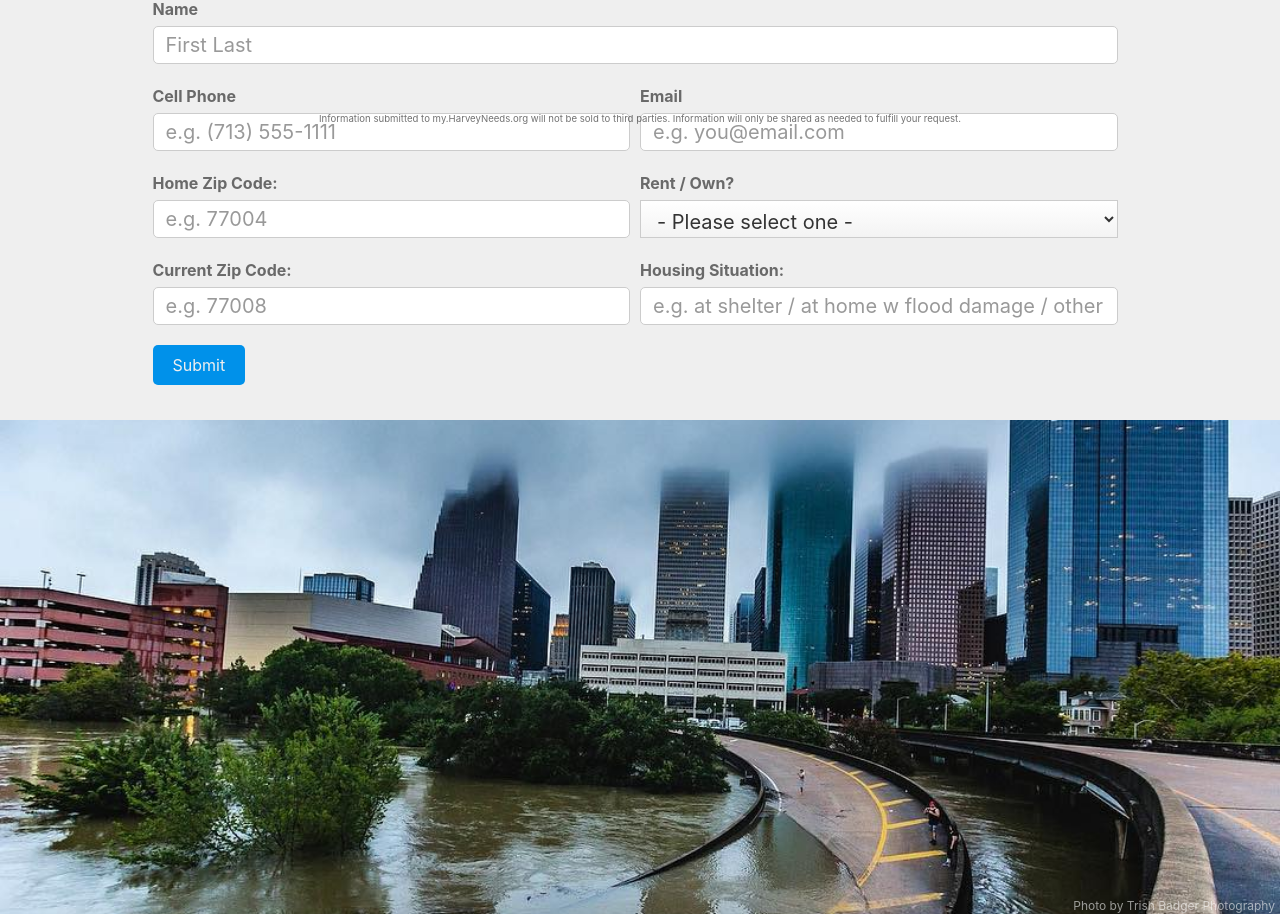
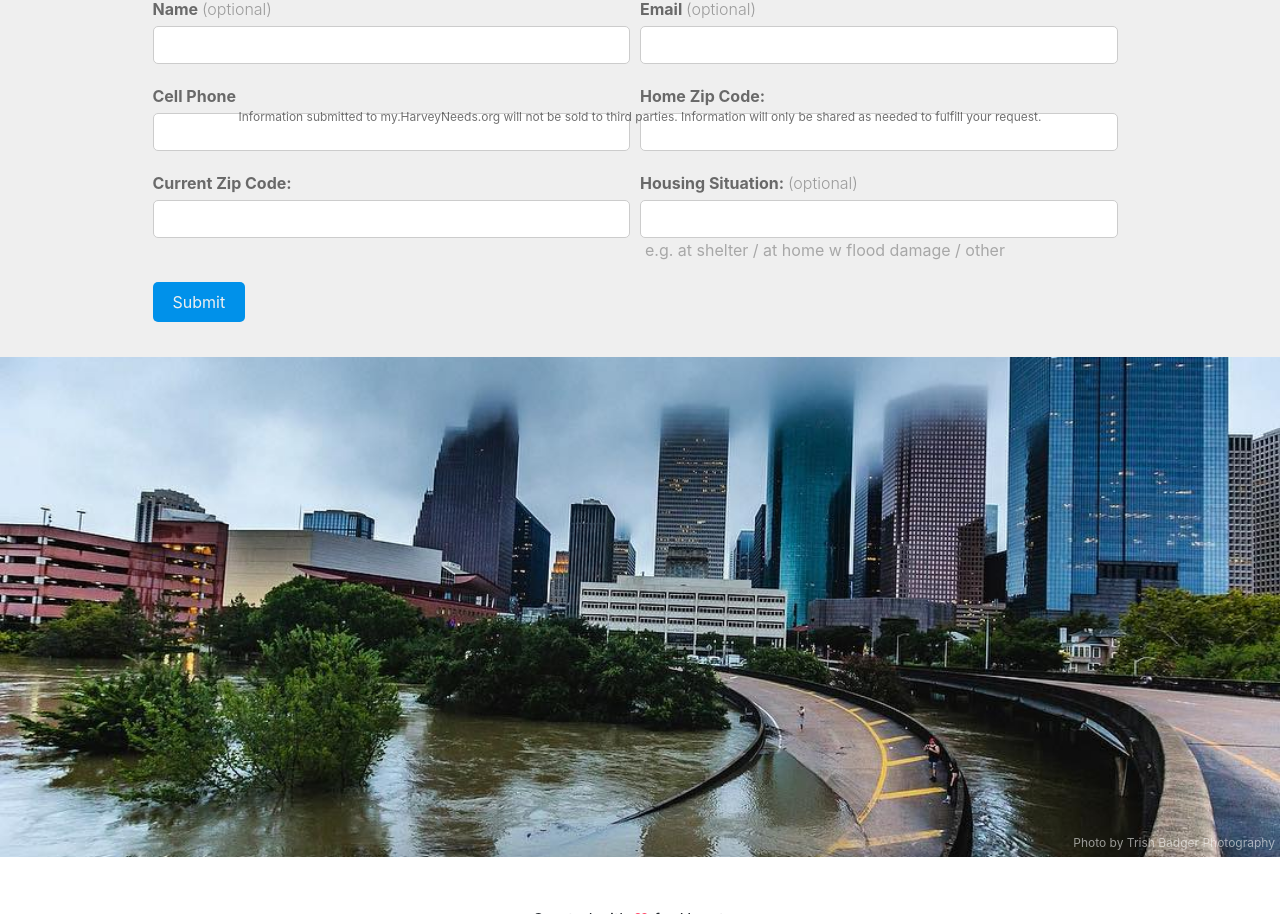
Before and after one commit to sketch-city/harvey-p2p, a website: page public/index.html in a window 1280 px wide. Shown: the part 659-1573 px from the top of the page. Drawn offline with nearby package versions, Linux system fonts and the light colour scheme; a script that the page names is missing.

Commit message:
placeholders, required labels, readability

```diff
--- a/public/css/harvey-relief.webflow.css
+++ b/public/css/harvey-relief.webflow.css
@@ -26,6 +26,7 @@ body {
   padding: 50px 10px;
   background-color: #fff;
   text-align: center;
+  box-shadow: 0 14px 28px rgba(0,0,0,0.25), 0 10px 10px rgba(0,0,0,0.22);
 }
 
 .nav {
@@ -33,6 +34,7 @@ body {
   padding-bottom: 10px;
   border-bottom: 1px solid rgba(0, 0, 0, .1);
   background-color: #fff;
+  box-shadow: 0 1px 3px rgba(0,0,0,0.12), 0 1px 2px rgba(0,0,0,0.24);
 }
 
 .container {
@@ -138,34 +140,6 @@ body {
   display: -ms-flexbox;
   display: flex;
   float: left;
-}
-
-.search-wrapper {
-  display: inline-block;
-  margin-bottom: 0px;
-  float: right;
-  -webkit-box-flex: 0;
-  -webkit-flex: 0 0 auto;
-  -ms-flex: 0 0 auto;
-  flex: 0 0 auto;
-}
-
-.quicksearch {
-  height: 50px;
-  margin-bottom: 0px;
-  padding: 10px 15px;
-  border-style: solid;
-  border-width: 1px;
-  border-color: rgba(0, 0, 0, .1);
-  border-radius: 10px;
-  -webkit-transition: border 150ms ease-in;
-  transition: border 150ms ease-in;
-  font-size: 16px;
-  line-height: 20px;
-}
-
-.quicksearch:focus {
-  border-color: #ff4363;
 }
 
 .button {
@@ -434,7 +408,7 @@ body {
   -ms-flex: 1;
   flex: 1;
   text-align: right;
-  color:rgba(0,0,0,0.56);
+  color:rgba(0,0,0,0.65);
   padding-left: 10px;
 }
 
@@ -478,16 +452,23 @@ body {
   color: rgba(0, 0, 0, .56);
 }
 
+.field-label span{
+  color:rgba(0,0,0,.35);
+  font-weight: 300;
+}
+
 .tab-link {
   margin-right: 10px;
   margin-left: 10px;
   border-top-left-radius: 5px;
   border-top-right-radius: 5px;
   background-color: #ccc;
+  transition: all 0.3s cubic-bezier(.25,.8,.25,1);
 }
 
 .tab-link.w--current {
   background-color: #efefef;
+  box-shadow: 0 14px 28px rgba(0,0,0,0.25), 0 10px 10px rgba(0,0,0,0.22);
 }
 
 .tabs-menu {
@@ -500,6 +481,10 @@ body {
   -webkit-justify-content: flex-start;
   -ms-flex-pack: start;
   justify-content: flex-start;
+}
+
+.w-tab-content{
+  background-color:#efefef;
 }
 
 .collection-list-2 {
@@ -602,7 +587,7 @@ input:checked + .checkbox-span:hover {
 
 .light {
   font-weight: 400;
-  color:rgba(0,0,0,0.56);
+  color:rgba(0,0,0,0.64);
 }
 
 .small-fields {
@@ -644,7 +629,7 @@ input:checked + .checkbox-span:hover {
 }
 
 .legal{
-  font-size: .6em;
+  font-size: .75em;
   color:rgba(0,0,0,.56);
   padding:5px;
   position: absolute;
@@ -654,17 +639,12 @@ input:checked + .checkbox-span:hover {
   margin:auto;
 }
 
-::-webkit-input-placeholder { /* Chrome/Opera/Safari */
-  color: rgba(0,0,0,.16);
-}
-::-moz-placeholder { /* Firefox 19+ */
-  color: rgba(0,0,0,.16);
-}
-:-ms-input-placeholder { /* IE 10+ */
-  color: rgba(0,0,0,.16);
-}
-:-moz-placeholder { /* Firefox 18- */
-  color: rgba(0,0,0,.16);
+.field-sublabel{
+  padding-left: 5px;
+  padding-right: 5px;
+  margin-top: -10px;
+  margin-bottom: 10px;
+  color:rgba(0,0,0,.30);
 }
 
 @media (max-width: 991px) {
--- a/public/index.html
+++ b/public/index.html
@@ -57,7 +57,7 @@
                 <h4>We are very sorry for the loss you have experienced.</h4>
                 <p>Below, please let us know your <b>immediate</b> needs and how we can help provide some relief. Please give as much information as possible. This helps us match you with assistance.</p>
                 <h1 class="heading-2">Tell us how we can help...</h1>
-                <textarea class="text-field w-input" data-name="Other 2" id="other-2" name="Text_Input" maxlength="5000" placeholder="List your needs here..." required="required"></textarea>
+                <textarea class="text-field w-input" data-name="Other 2" id="other-2" name="Text_Input" maxlength="5000" required></textarea>
                 <p class="light">Be specific! Make sure to tell us if any of these apply:</p>
                 <ul class="light">
                   <li>Do you need help in Spanish or another language?</li>
@@ -67,27 +67,31 @@
                 </ul>
                 <h1 class="heading-2">Here's how to contact me...</h1>
                 <div class="small-fields">
-                  <div class="field-group long"><label class="field-label" for="name-2">Name</label>
-                  <input class="text-field w-input" data-name="Name 2" id="name-2" name="Name" maxlength="256" placeholder="First Last" type="text"></div>
-                  <div class="field-group"><label class="field-label" for="phone-2">Cell Phone</label>
-                  <input class="text-field w-input" data-name="Phone 2" id="phone-2" name="Phone" maxlength="256" placeholder="e.g. (713) 555-1111" required="required" type="text"></div>
-                  <div class="field-group"><label class="field-label" for="email-2">Email</label>
-                  <input class="text-field w-input" data-name="Email 2" id="email-2" name="Email" maxlength="256" placeholder="e.g. you@email.com" type="email"></div>
-                  <div class="field-group"><label class="field-label" for="zip-2">Home Zip Code:</label>
-                  <input class="text-field w-input" data-name="Zip Home 2" id="zip-home-2" name="Zip_Home" maxlength="256" placeholder="e.g. 77004" required="required" type="text">
+                  <div class="field-group">
+                    <label class="field-label" for="name-2">Name <span>(optional)</span></label>
+                    <input class="text-field w-input" data-name="Name 2" id="name-2" name="Name" maxlength="256" type="text">
                   </div>
                   <div class="field-group">
-                    <label class="field-label" for="rent">Rent / Own?</label>
-                    <select class="w-select" data-name="Rent?" id="rent" name="Rent" required="required">
-                      <option value="" selected>- Please select one -</option>
-                      <option value="1">Rent</option>
-                      <option value="0">Own</option>
-                    </select>
+                    <label class="field-label" for="email-2">Email <span>(optional)</span></label>
+                    <input class="text-field w-input" data-name="Email 2" id="email-2" name="Email" maxlength="256" type="email">
                   </div>
-                  <div class="field-group"><label class="field-label" for="zip-2">Current Zip Code:</label>
-                  <input class="text-field w-input" data-name="Zip 2" id="zip-2" name="Zip" maxlength="256" placeholder="e.g. 77008" required="required" type="text"></div>
-                  <div class="field-group"><label class="field-label" for="housing-2">Housing Situation:</label>
-                  <input class="text-field w-input" data-name="Housing 2" id="housing-2" name="Housing" maxlength="256" placeholder="e.g. at shelter / at home w flood damage / other" type="text"></div>
+                  <div class="field-group">
+                    <label class="field-label" for="phone-2">Cell Phone</label>
+                    <input class="text-field w-input" data-name="Phone 2" id="phone-2" name="Phone" maxlength="256" required type="text">
+                  </div>
+                  <div class="field-group">
+                    <label class="field-label" for="zip-2">Home Zip Code:</label>
+                    <input class="text-field w-input" data-name="Zip Home 2" id="zip-home-2" name="Zip_Home" maxlength="256" required type="text">
+                  </div>
+                  <div class="field-group">
+                    <label class="field-label" for="zip-2">Current Zip Code:</label>
+                    <input class="text-field w-input" data-name="Zip 2" id="zip-2" name="Zip" maxlength="256" required type="text">
+                  </div>
+                  <div class="field-group">
+                    <label class="field-label" for="housing-2">Housing Situation: <span>(optional)</span></label>
+                    <input class="text-field w-input" data-name="Housing 2" id="housing-2" name="Housing" maxlength="256" type="text">
+                    <div class="field-sublabel">e.g. at shelter / at home w flood damage / other</div>
+                  </div>
                 </div>
                 <input class="button submit w-button" data-wait="Please wait..." type="submit" value="Submit">
               </form>
@@ -109,15 +113,28 @@
                 <h4>Thank you for your willingness to provide direct assistance to those impacted by Hurricane Harvey in this time of immense need.</h4>
                 <p>We are working with a team of social workers and professionals to meet the specific needs of our neighbors. You will make your donation <b>directly</b> to someone with needs like: clothes, food, medical necessities, ID replacement, car rentals, glasses, phone chargers, utility assistance, etc.</p>
                 <h1 class="heading-2">I can contribute...</h1>
-                <textarea class="text-field w-input" data-name="other" id="other" maxlength="5000" name="Text_Input" placeholder="e.g. $500 financial aid to support a family / I would like to support a family for 6 months / other"></textarea>
+                <textarea class="text-field w-input" data-name="other" id="other" maxlength="5000" name="Text_Input" required></textarea>
+                <div class="field-sublabel">e.g. $500 to support a family / 6 months of support for a family / other</div>
                 <p class="light">Many people affected by the hurricane have been out of work for a week or more. In many of these circumstances, the most effective way you can help cover their lost wages is to help them pay bills and purchase goods. Our social workers are working hard to vet each request so you can give directly to those most in need.</p>
                 <h1 class="heading-2">I am located...</h1>
-                <label class="field-label" for="phone">Cell Phone</label>
-                <input class="text-field w-input" data-name="phone" id="phone" maxlength="256" name="Phone" placeholder="e.g. 713 555 1111" required="required" type="text">
-                <label class="field-label" for="email">Email</label>
-                <input class="text-field w-input" data-name="Email" id="email" name="Email" maxlength="256" placeholder="e.g. you@email.com" type="email">
-                <label class="field-label" for="zip">Zip Code:</label>
-                <input class="text-field w-input" data-name="Zip" id="zip" maxlength="256" name="Zip" placeholder="e.g. 77004" required="required" type="text">
+                <div class="small-fields">
+                  <div class="field-group">
+                    <label class="field-label" for="name">Name <span>(optional)</span></label>
+                    <input class="text-field w-input" data-name="Name" id="name" name="Name" maxlength="256" type="text">
+                  </div>
+                  <div class="field-group">
+                    <label class="field-label" for="email">Email <span>(optional)</span></label>
+                    <input class="text-field w-input" data-name="Email" id="email" name="Email" maxlength="256" type="email">
+                  </div>
+                  <div class="field-group">
+                    <label class="field-label" for="phone">Cell Phone</label>
+                    <input class="text-field w-input" data-name="phone" id="phone" maxlength="256" name="Phone" required type="text">
+                  </div>
+                  <div class="field-group">
+                    <label class="field-label" for="zip">Zip Code:</label>
+                    <input class="text-field w-input" data-name="Zip" id="zip" maxlength="256" name="Zip" required type="text">
+                  </div>
+                </div>
                 <input class="button submit w-button" data-wait="Please wait..." type="submit" value="Submit">
               </form>
               <div class="w-form-done">
```
Also changed, not shown: public/css/harvey-relief.webflow-min.css.
